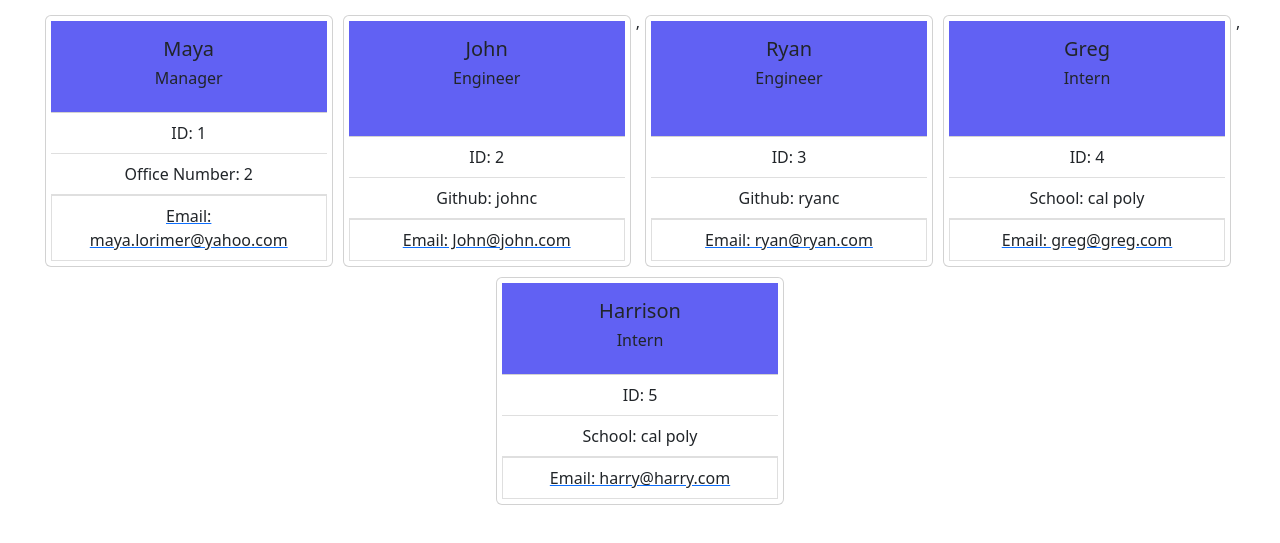
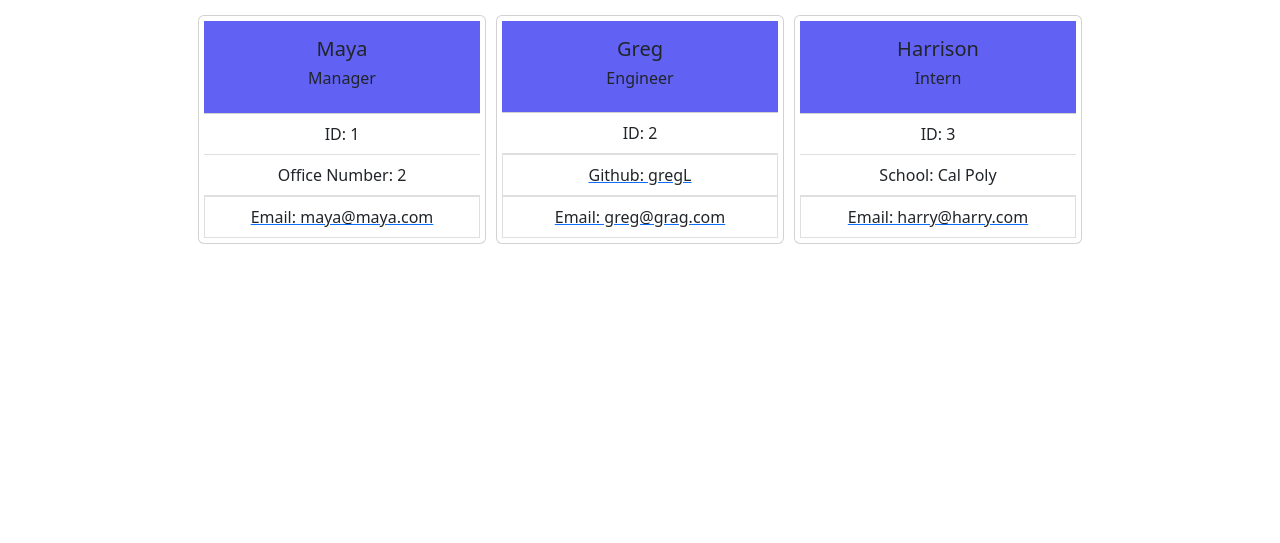
Before and after one commit to mayalorimer/Team-Profile-Generator, a website: page dist/index.html in a window 1280 px wide. Shown: the part 61-604 px from the top of the page. Drawn offline with nearby package versions, Linux system fonts and the light colour scheme.

Commit message:
README File updated

```diff
--- a/dist/index.html
+++ b/dist/index.html
@@ -26,49 +26,23 @@
         <ul class="list-group list-group-flush">
           <li class="list-group-item">ID: 1</li>
           <li class="list-group-item">Office Number: 2</li>
-          <a href="mailto:maya.lorimer@yahoo.com"> <li class="list-group-item">Email: maya.lorimer@yahoo.com</li></a>
+          <a href="mailto:maya@maya.com"> <li class="list-group-item">Email: maya@maya.com</li></a>
         </ul>
       </div>
 
       <div class="card" style="width: 18rem;">
 
       <div class="card-body">
-        <h5 class="card-title">John</h5>
+        <h5 class="card-title">Greg</h5>
         <h6>Engineer</h6>
       </div>
       <ul class="list-group list-group-flush">
         <li class="list-group-item">ID: 2</li>
-        <li class="list-group-item">Github: johnc</li>
-        <a href="mailto:John@john.com"> <li class="list-group-item">Email: John@john.com</li></a>
-      </ul>
-      </div>
-      ,
-      <div class="card" style="width: 18rem;">
-
-      <div class="card-body">
-        <h5 class="card-title">Ryan</h5>
-        <h6>Engineer</h6>
-      </div>
-      <ul class="list-group list-group-flush">
-        <li class="list-group-item">ID: 3</li>
-        <li class="list-group-item">Github: ryanc</li>
-        <a href="mailto:ryan@ryan.com"> <li class="list-group-item">Email: ryan@ryan.com</li></a>
+        <a href="https://github.com/gregL" target="_blank"><li class="list-group-item">Github: gregL</li></a>
+        <a href="mailto:greg@grag.com"> <li class="list-group-item">Email: greg@grag.com</li></a>
       </ul>
       </div>
 
-    <div class="card" style="width: 18rem;">
-
-    <div class="card-body">
-      <h5 class="card-title">Greg</h5>
-      <h6>Intern</h6>
-    </div>
-    <ul class="list-group list-group-flush">
-      <li class="list-group-item">ID: 4</li>
-      <li class="list-group-item">School: cal poly</li>
-      <a href="mailto:greg@greg.com"> <li class="list-group-item">Email: greg@greg.com</li></a>
-    </ul>
-    </div>
-    ,
     <div class="card" style="width: 18rem;">
 
     <div class="card-body">
@@ -76,8 +50,8 @@
       <h6>Intern</h6>
     </div>
     <ul class="list-group list-group-flush">
-      <li class="list-group-item">ID: 5</li>
-      <li class="list-group-item">School: cal poly</li>
+      <li class="list-group-item">ID: 3</li>
+      <li class="list-group-item">School: Cal Poly</li>
       <a href="mailto:harry@harry.com"> <li class="list-group-item">Email: harry@harry.com</li></a>
     </ul>
     </div>
```
